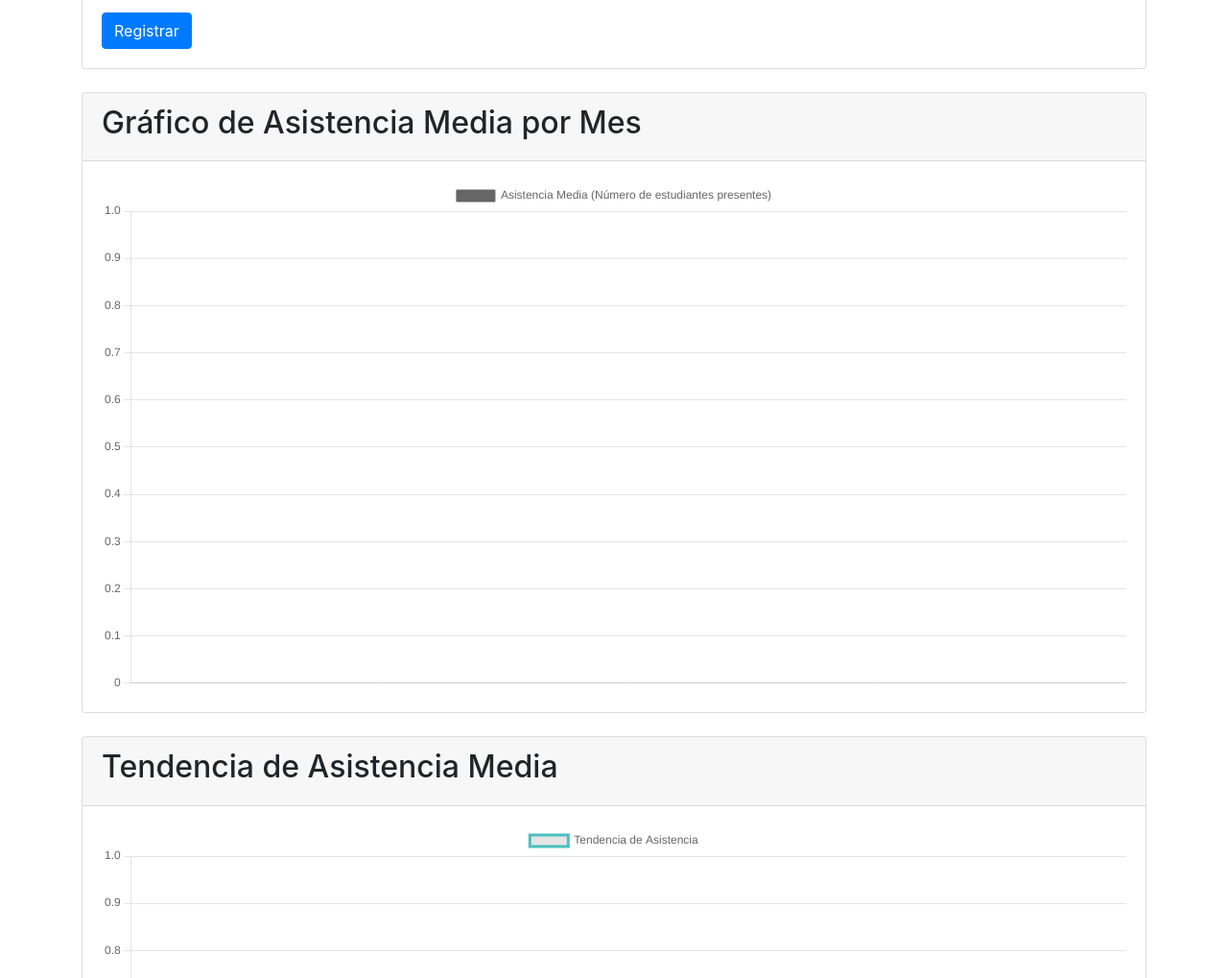
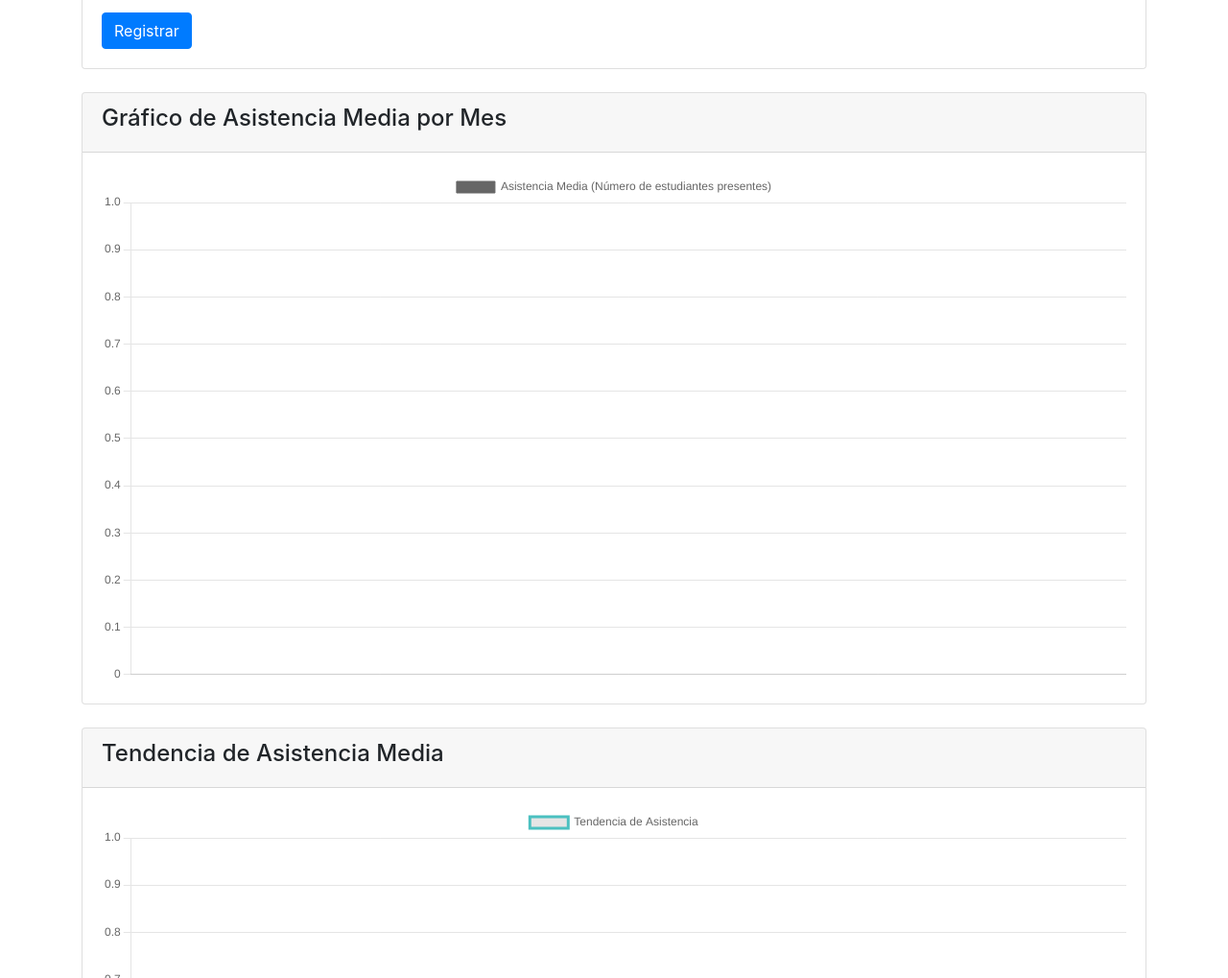
Before and after one commit to leandrorioiv/registro-asistencia-media, a plain HTML site: page index.html in a window 1280 px wide. Shown: the part 521-1540 px from the top of the page at 96% size. Drawn offline with nearby package versions, Linux system fonts and the light colour scheme.

Commit message:
modoficacion index.html

```diff
--- a/index.html
+++ b/index.html
@@ -69,7 +69,7 @@
         <!-- Sección de gráficos -->
         <div class="card mb-4">
             <div class="card-header">
-                <h2 id="chartTitle">Gráfico de Asistencia Media por Mes</h2>
+                <h4 id="chartTitle">Gráfico de Asistencia Media por Mes</h4>
             </div>
             <div class="card-body">
                 <canvas id="attendanceChart"></canvas>
@@ -79,7 +79,7 @@
         <!-- Gráfico de Línea -->
         <div class="card">
             <div class="card-header">
-                <h2 id="lineChartTitle">Tendencia de Asistencia Media</h2>
+                <h4 id="lineChartTitle">Tendencia de Asistencia Media</h4>
             </div>
             <div class="card-body">
                 <canvas id="lineChart"></canvas>
```
